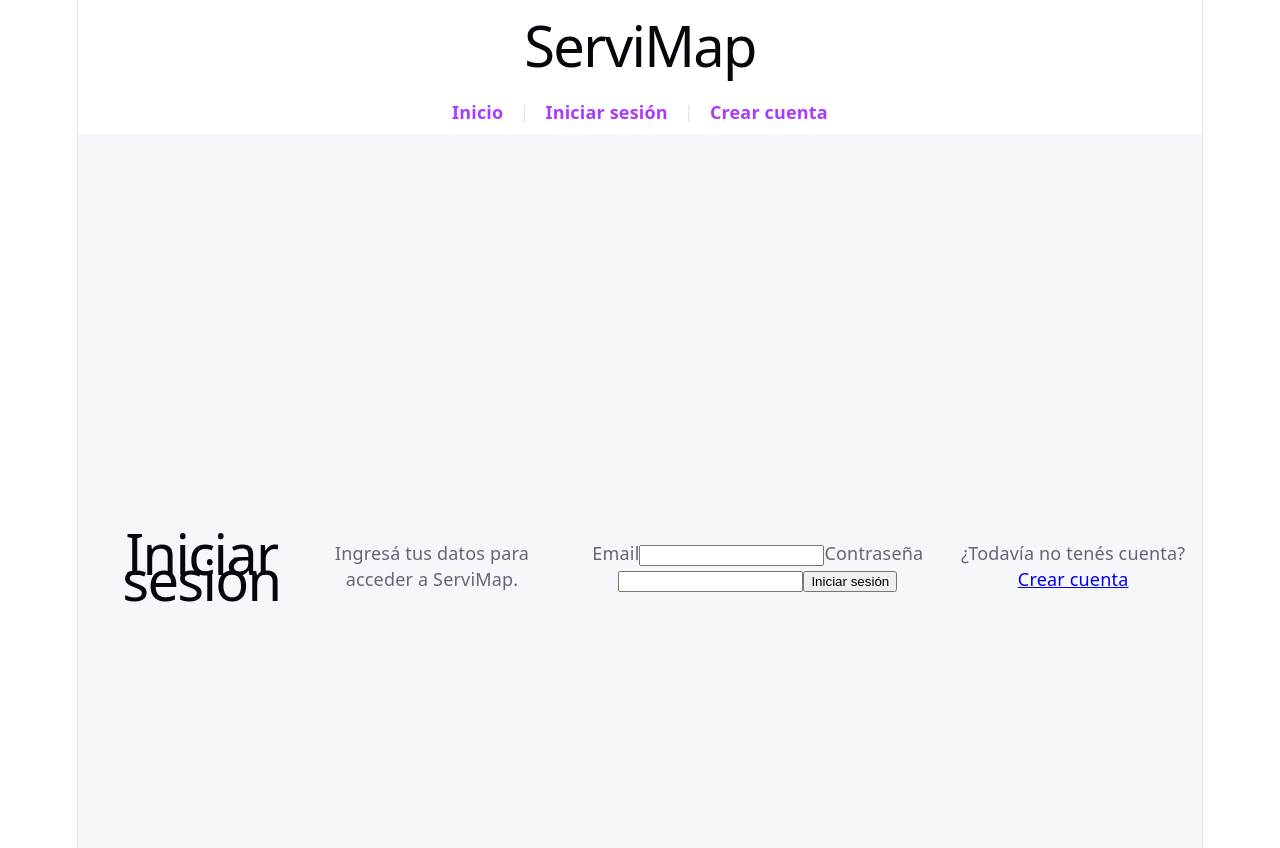
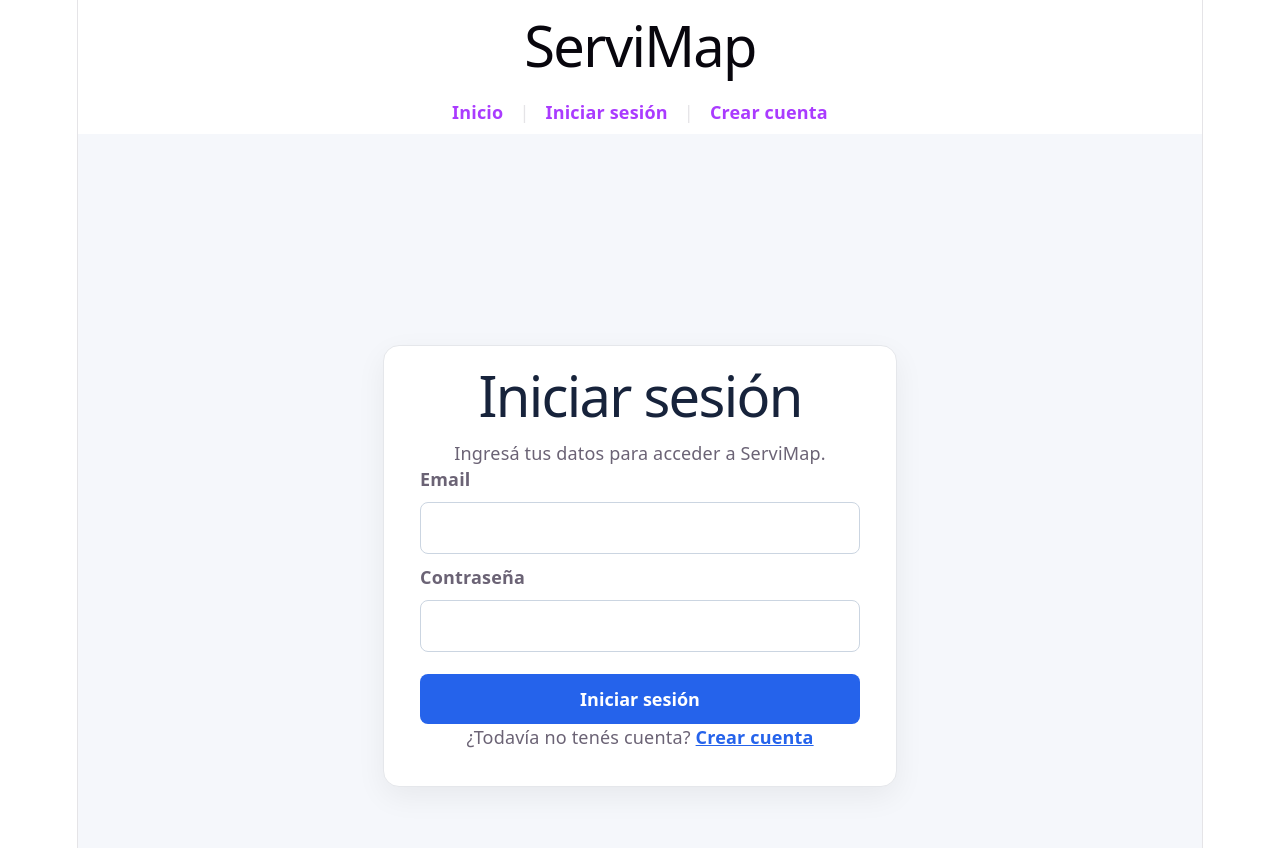
Before and after one commit to orianalinaferrari/servimap-frontend, a React (Vite) app: page /login in a window 1280 px wide. Shown: the top 848 px of the page. Built offline with nearby package versions, Linux system fonts and the light colour scheme; no server answers.

Commit message:
Corregir DEF-01: tarjeta del formulario de login

```diff
--- a/src/pages/Login.jsx
+++ b/src/pages/Login.jsx
@@ -81,6 +81,7 @@ function Login() {
 
   return (
     <main className="login-pagina">
+      <div className="login-tarjeta">
         <h1>Iniciar sesión</h1>
         <p>Ingresá tus datos para acceder a ServiMap.</p>
 
@@ -126,6 +127,7 @@ function Login() {
           ¿Todavía no tenés cuenta?{' '}
           <Link to="/registro">Crear cuenta</Link>
         </p>
+      </div>
     </main>
   )
 }
```
Lines whose indentation alone changed are shown as unchanged.
